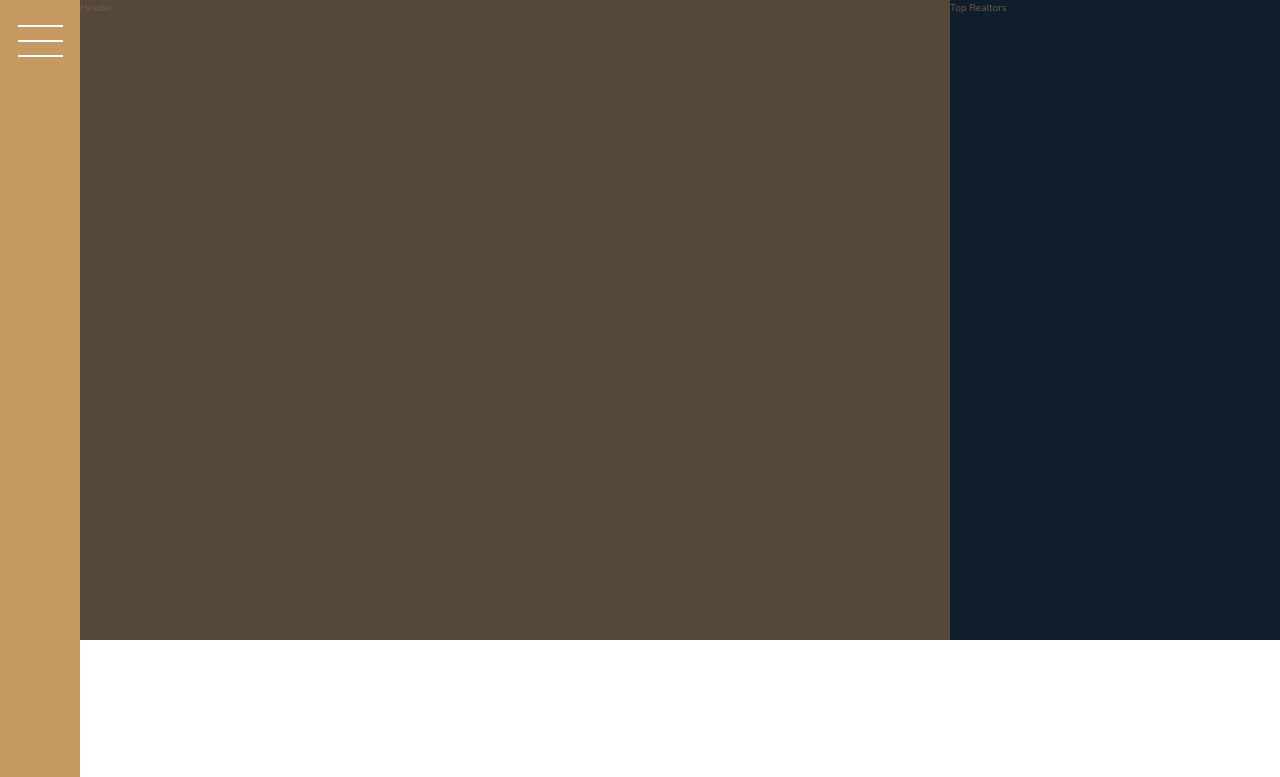
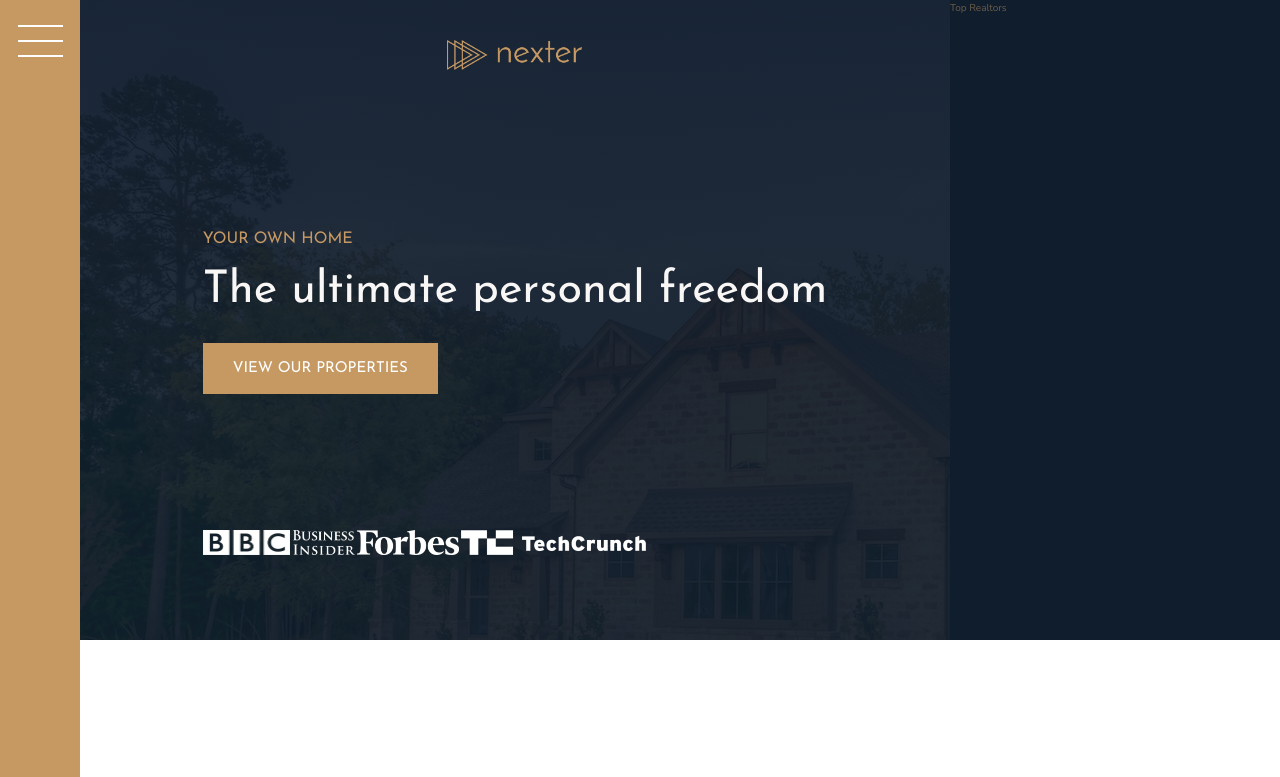
Before and after one commit to K-Sree-Lakshmi/Nexter, a website: page index.html in a window 1280 px wide. Shown: the top 777 px of the page. Drawn offline with nearby package versions, Linux system fonts and the light colour scheme.

Commit message:
[header] style styling the header part 1

```diff
--- a/index.html
+++ b/index.html
@@ -18,7 +18,19 @@
     <div class="sidebar">
       <button class="nav-btn"></button>
     </div>
-    <header class="header">Header</header>
+    <header class="header">
+      <img src="img/logo.png" alt="logo" class="header__logo">
+      <h3 class="heading-3">Your own home</h3>
+      <h1 class="heading-1">The ultimate personal freedom</h1>
+      <button class="btn header__btn">View our properties</button>
+      <div class="header__seenon-logos">
+        <img src="img/logo-bbc.png" alt="Seen on logo 1">
+        <img src="img/logo-bi.png" alt="Seen on logo 2">
+        <img src="img/logo-forbes.png" alt="Seen on logo 3">
+        <img src="img/logo-techcrunch.png"alt="Seen on logo 4">
+
+      </div>
+    </header>
     <div class="realtors">Top Realtors</div>
     <section class="features">
       <div class="feature">
--- a/sass/_header.scss
+++ b/sass/_header.scss
@@ -1,5 +1,28 @@
 .header{
     background-color:$color-grey-dark-1;
+    background-image:  linear-gradient(rgba($color-secondary,0.93),rgba($color-secondary,0.93)),url(../img/hero.jpeg);
     grid-column: full-start / col-end 6;
+    display: grid;
+    grid-template-rows: 1fr min-content 6rem 1fr;
+    grid-row-gap: 1.5rem;
+    grid-template-columns: max-content;
+    justify-content: center;
+    padding: 8rem;
+    padding-top: 4rem;
 
+    &__btn{
+        justify-self: start;
+        align-self: start;
+    }
+    &__logo{
+        height: 3rem;
+        justify-self: center;
+    }
+
+    &__seenon-logos{
+
+        img{
+            height: 2.5rem;
+        }
+    }
 }
--- a/sass/_typography.scss
+++ b/sass/_typography.scss
@@ -5,6 +5,10 @@
 
 .heading-1{
    @extend %heading;
+   font-size: 4.5rem;
+   color: $color-grey-light-1;
+   line-height: 1;
+
 }
 
 .heading-2{
```
Also changed, not shown: css/style.css.
